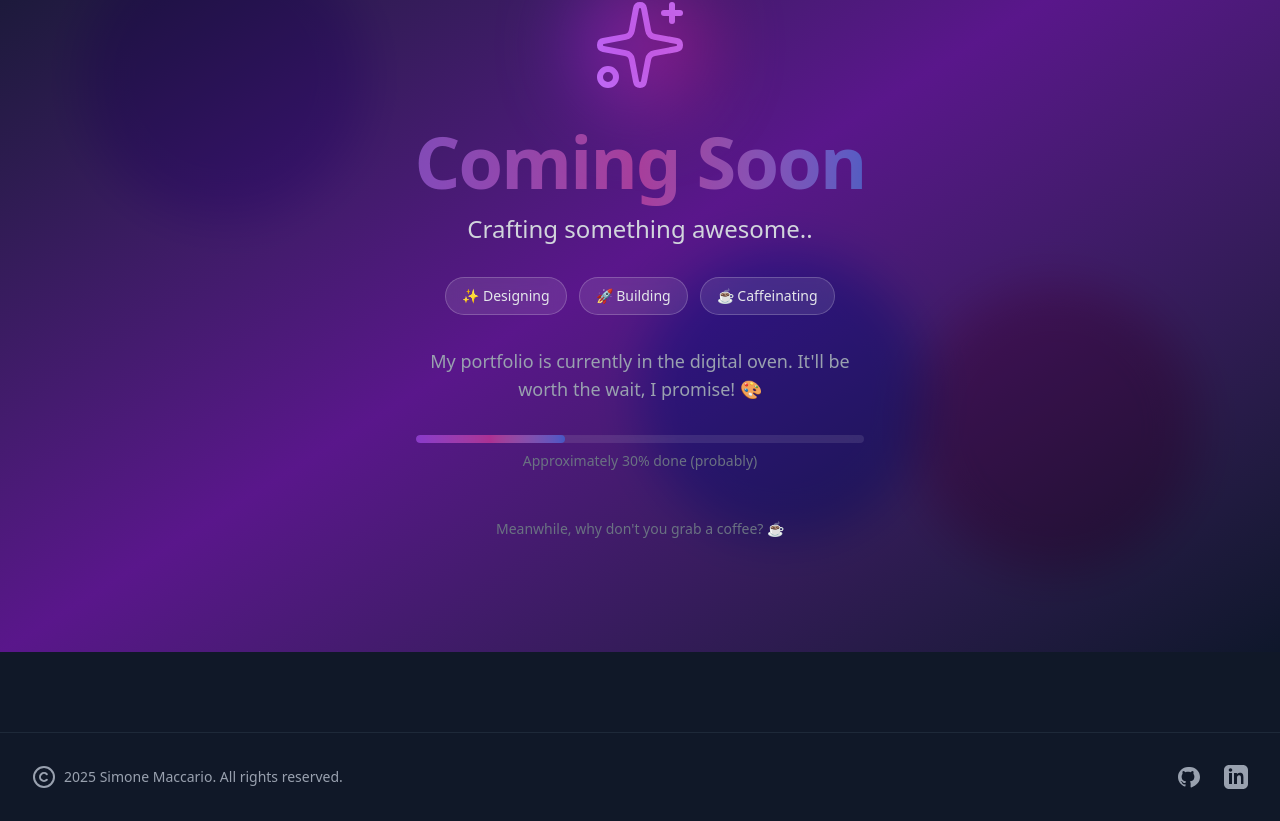
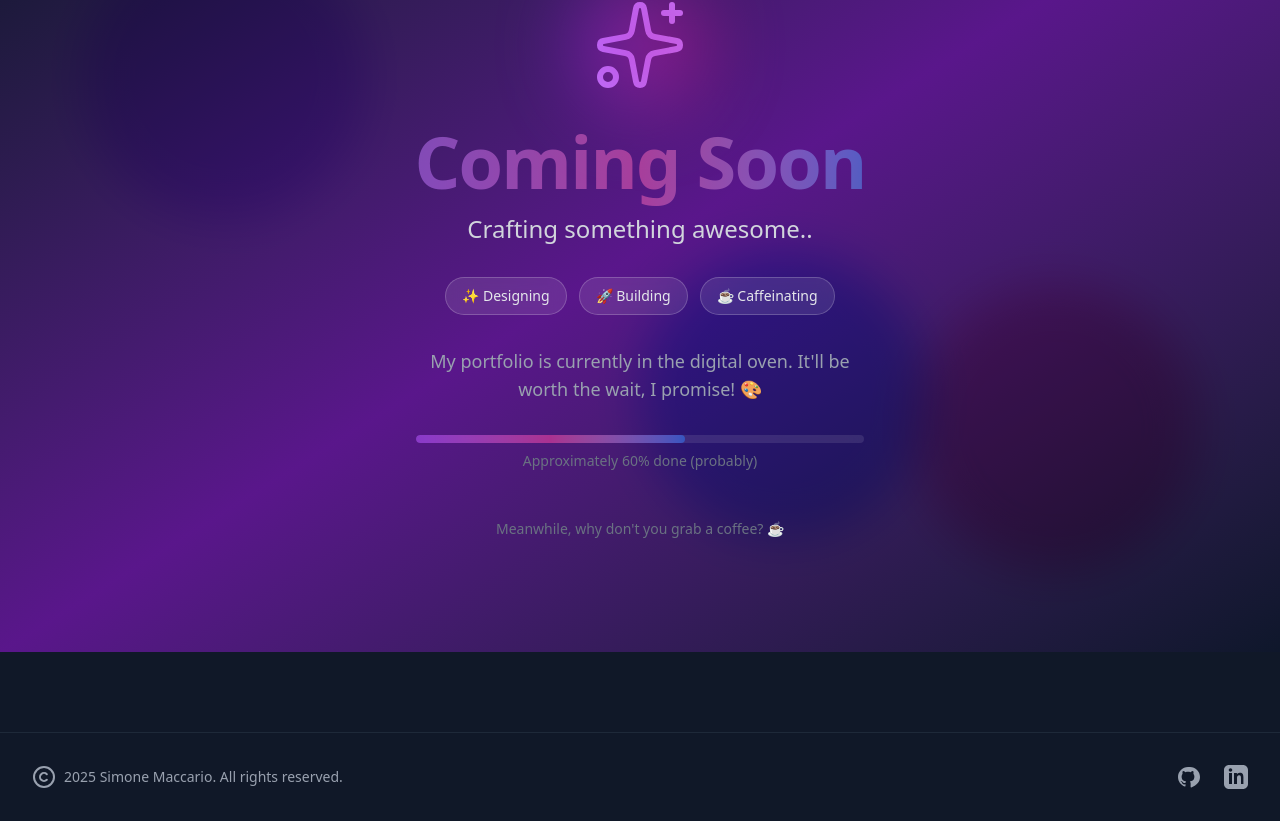
Before and after one commit to simo-macca/my-portfolio, a Vue app: page / in a window 1280 px wide. Shown: the part 1813-2634 px from the top of the page. Built offline with nearby package versions, Linux system fonts and the light colour scheme.

Commit message:
update progress bar in work in progress page

```diff
--- a/src/views/WorkInProgress.vue
+++ b/src/views/WorkInProgress.vue
@@ -108,10 +108,10 @@
       <div class="mx-auto max-w-md">
         <div class="h-2 overflow-hidden rounded-full bg-white/10 backdrop-blur-sm">
           <div
-            class="h-full w-4/12 animate-pulse rounded-full bg-linear-to-r from-purple-500 via-pink-500 to-blue-500"
+            class="h-full w-3/5 animate-pulse rounded-full bg-linear-to-r from-purple-500 via-pink-500 to-blue-500"
           ></div>
         </div>
-        <p class="mt-2 text-sm text-gray-500">Approximately 30% done (probably)</p>
+        <p class="mt-2 text-sm text-gray-500">Approximately 60% done (probably)</p>
       </div>
 
       <div class="mt-12 text-sm text-gray-500">
```
